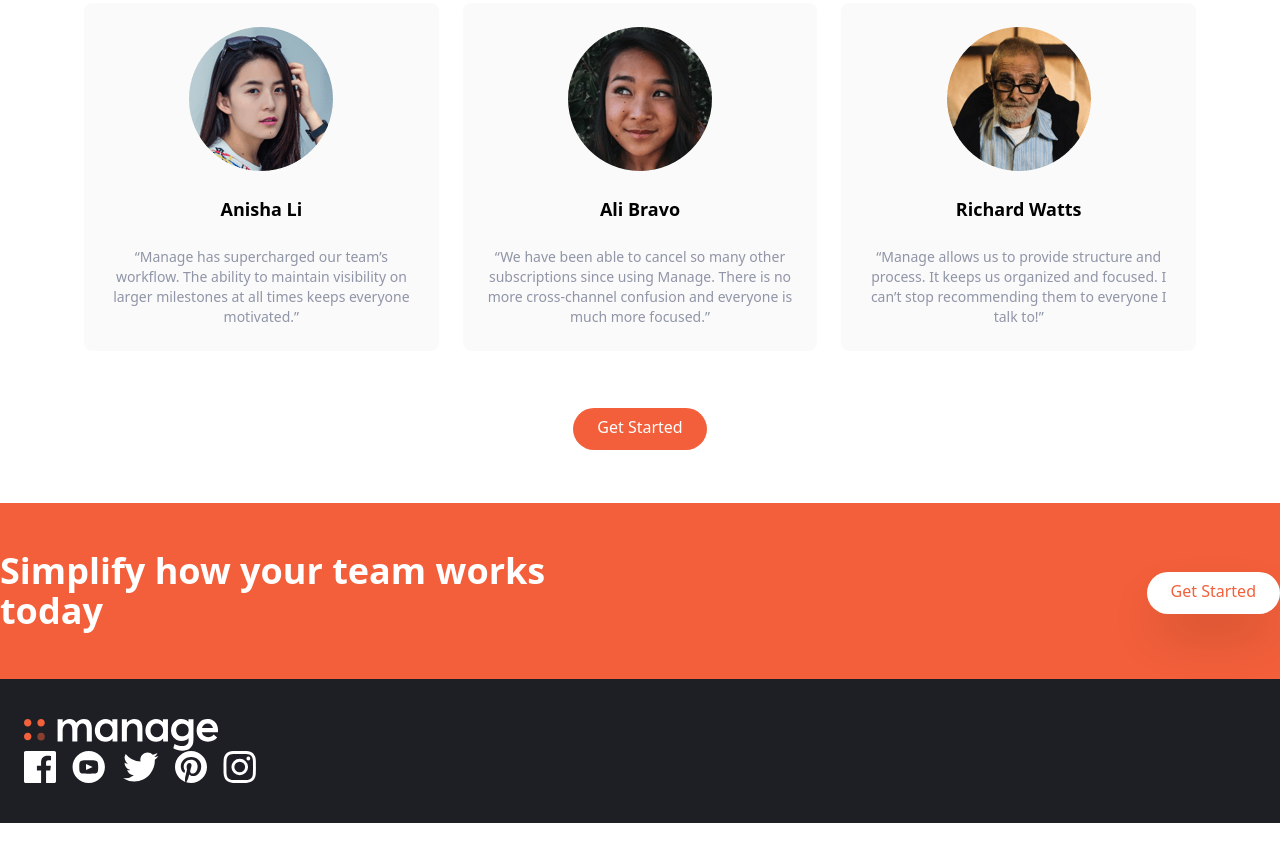
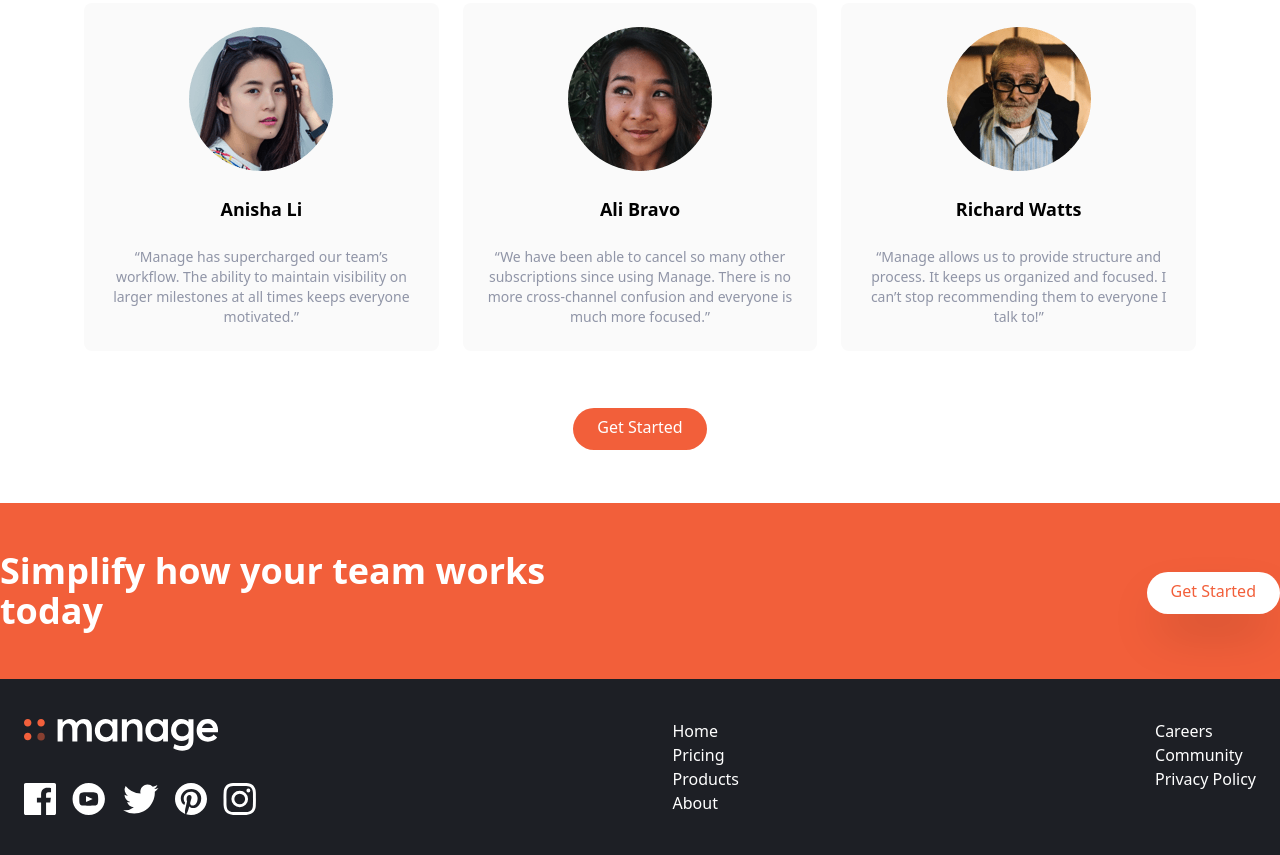
Before and after one commit to lawlawson/manage-landing-page, a website: page index.html in a window 1280 px wide. Shown: the part 1370-2225 px from the top of the page. Before the commit the page ends 2193 px from the top, so only its background shows below. Drawn offline with Linux system fonts and the light colour scheme.

Commit message:
footer links

```diff
--- a/index.html
+++ b/index.html
@@ -250,6 +250,22 @@
             </a>
           </div>
         </div>
+        <div class="flex justify-around space-x-32">
+          <div class="flex flex-col sapce-y-3 text-white">
+            <a href="" class="hover:text-brightRed">Home</a>
+            <a href="" class="hover:text-brightRed">Pricing</a>
+            <a href="" class="hover:text-brightRed">Products</a>
+            <a href="" class="hover:text-brightRed">About</a>
+          </div>
+        </div>
+        <div class="flex justify-around space-x-32">
+          <div class="flex flex-col sapce-y-3 text-white">
+            <a href="" class="hover:text-brightRed">Careers</a>
+            <a href="" class="hover:text-brightRed">Community</a>
+            <a href="" class="hover:text-brightRed">Privacy Policy</a>
+          </div>
+        </div>
+
       </div>
     </div>
   </body>
```
Also changed, not shown: css/main.css.
